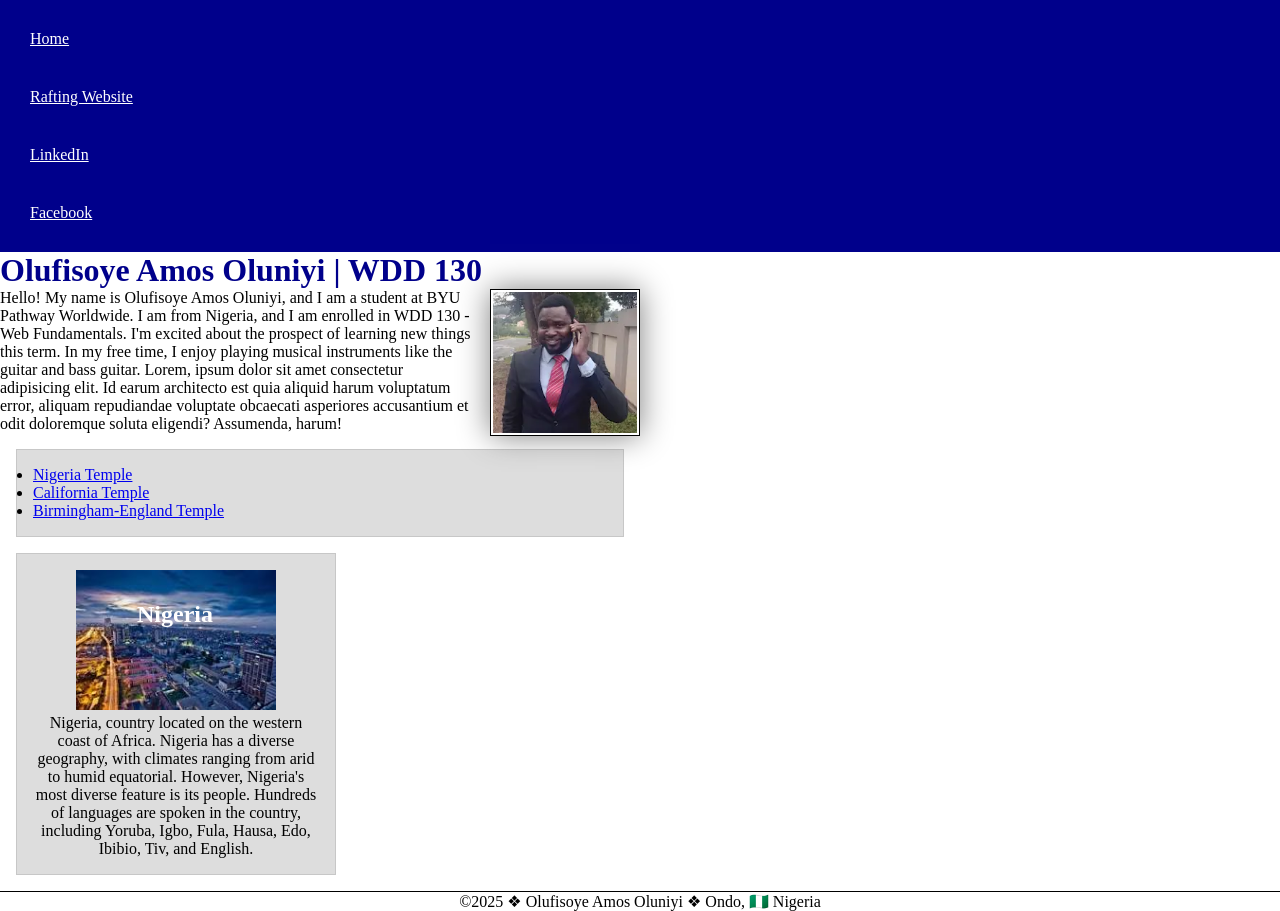
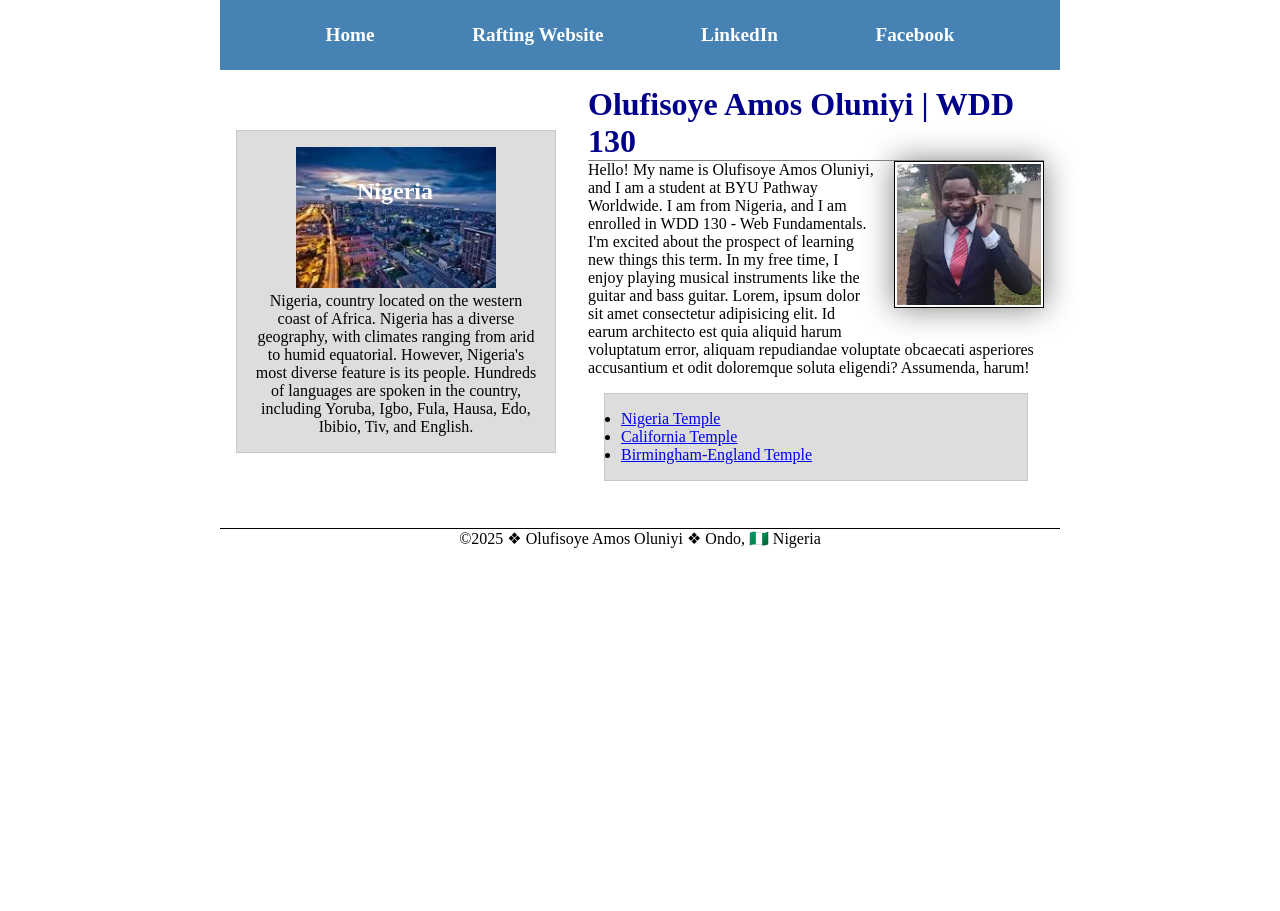
Before and after one commit to Jossyelmos/wdd130, a plain HTML site: page index.html in a window 1280 px wide. After the commit the page ends 800 px from the top, so only its background shows below. Drawn offline with Linux system fonts and the light colour scheme; files whose address does not match are found by name.

Commit message:
home page updated

```diff
--- a/index.html
+++ b/index.html
@@ -17,6 +17,7 @@
             <a href="https://web.facebook.com/" target="_blank">Facebook</a>
         </nav>
     </header>
+    <div class="grid">
         <main>
             <h1>Olufisoye Amos Oluniyi | WDD 130</h1>
             <img src="images/profile.webp" alt="Olufisoye Amos Oluniyi" width="200">
@@ -38,6 +39,7 @@
             <img src="images//nigeria.jpeg" alt="Image representing Nigeria">
             <p>Nigeria, country located on the western coast of Africa. Nigeria has a diverse geography, with climates ranging from arid to humid equatorial. However, Nigeria's most diverse feature is its people. Hundreds of languages are spoken in the country, including Yoruba, Igbo, Fula, Hausa, Edo, Ibibio, Tiv, and English.</p>
         </aside>
+    </div>
     <footer>
         <p>&copy;2025 &#10070; Olufisoye Amos Oluniyi &#10070; Ondo, 🇳🇬 Nigeria</p>
     </footer>
--- a/styles/styles.css
+++ b/styles/styles.css
@@ -8,19 +8,32 @@
   --primary-color: darkblue;
   --dark-color: #000
 }
+
+header, .grid, footer {
+  max-width: 840px;
+  margin: 0 auto;
+}
+
 nav {
-  background-color: var(--primary-color);
-  padding: 10px;
+  background-color: steelblue;
+  padding: 1rem;
+  display: flex;
+  justify-content: space-evenly;
+  align-items: center;
 }
 
 nav a {
-  color: white;
   display: block;
-  padding: 20px;
+  padding: 0.5rem;
+  text-decoration: none;
+  font-size: 1.2rem;
+  font-weight: 700;
+  color: #fff;
 }
 
 h1 {
   color: var(--primary-color);
+  border-bottom: 1px solid grey;
 }
 
 main img {
@@ -35,10 +48,6 @@ main img {
 
 p {
   padding: 0;
-}
-
-main {
-  max-width: 640px;
 }
 
 aside {
@@ -73,3 +82,20 @@ footer {
   background-color: #ddd;
   color: #000;
 }
+
+.grid {
+  display: grid;
+  align-items: center;
+}
+
+main {
+  grid-column: 2/3;
+  margin: 1rem;
+}
+
+aside {
+  width: 20rem;
+  position: relative;
+  grid-column: 1/2;
+  grid-row: 1/2;
+}
```
Lines whose indentation alone changed are shown as unchanged.
